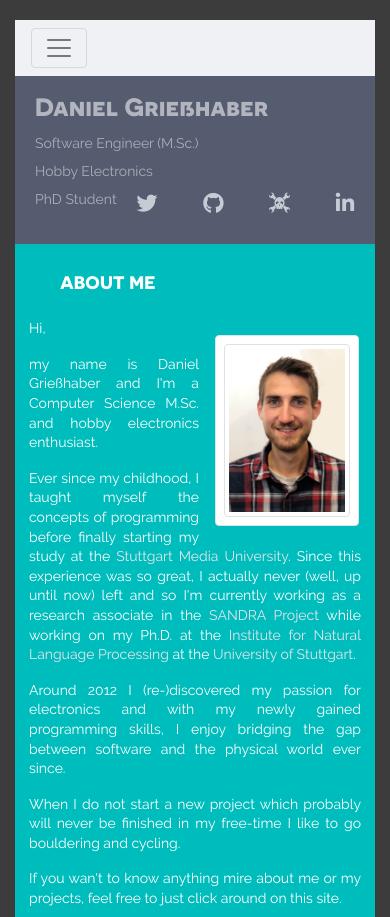
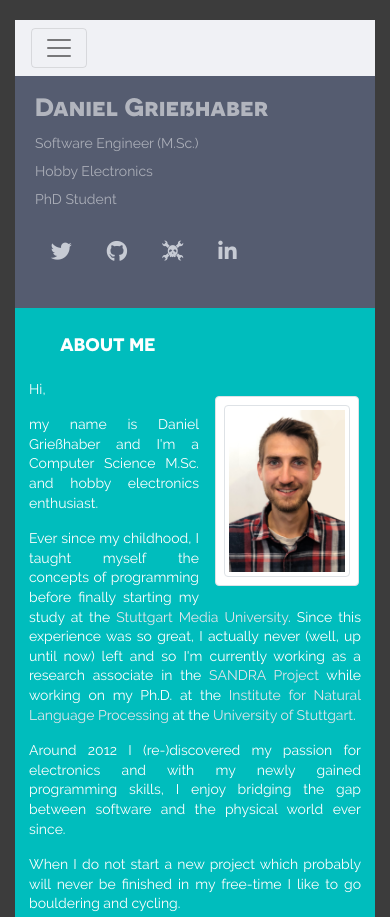
Before and after one commit to dangrie158/vcard-website, a plain HTML site: page index.html in a window 390 px wide. Shown: the top 917 px of the page. Drawn offline with Linux system fonts and the light colour scheme.

Commit message:
updated responsiveness for ultra-small devices

```diff
--- a/css/style.css
+++ b/css/style.css
@@ -103,7 +103,7 @@ h2 {
     top: 56px;
     z-index: 1030;
     background: #00bdbd;
-    line-height: 75px;
+    padding: 25px 0;
     color: #fff;
     font-family: Novecentos;
     font-size: 1.3em;
@@ -118,7 +118,7 @@ h3 {
     overflow: hidden;
     position: -webkit-sticky;
     position: sticky;
-    top: 130px;
+    top: 125px;
     z-index: 1020;
     background: #f2f4f7;
     color: #abaeba;
@@ -751,3 +751,13 @@ img#signature-img {
     -o-transition: none !important;
     transition: none !important;
   }
+
+@media (max-width: 450px) {
+    .sidebar ul.external-links {
+        position: relative;
+    }
+
+    .sidebar ul.external-links li {
+        margin: auto 0.75em;
+    }
+}
--- a/index.html
+++ b/index.html
@@ -443,7 +443,7 @@
 
                     <article id="projects">
                         <div class="article-inner">
-                            <h2>Projects (Excerpt)</h2>
+                            <h2>Projects</h2>
                             <h3>2018</h3>
                             <a href="https://github.com/dangrie158/AdapterBox" target="_blank" class="project" style="background-image: url('images/projects/adapterbox.png')">
                                 <div class="info">
```
